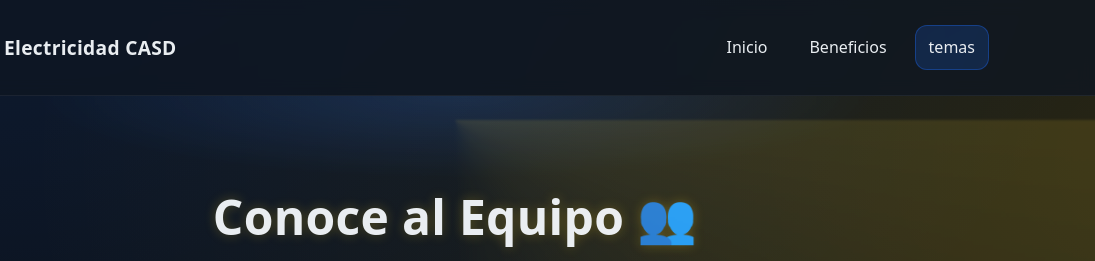
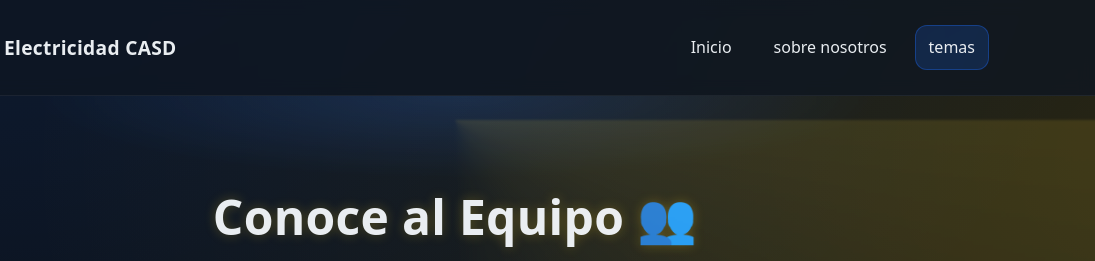
Before and after one commit to Darkness-cmd/BLOGCASD2, a plain HTML site: page aboutme.html in a window 1280 px wide. Shown: the top 261 px of the page, 185-1280 px from the left. Drawn offline with nearby package versions, Linux system fonts and the light colour scheme.

Commit message:
Update aboutme.html

```diff
--- a/aboutme.html
+++ b/aboutme.html
@@ -70,7 +70,7 @@
       </div>
       <div class="menu">
         <a data-link href="index.html">Inicio</a>
-        <a data-link href="beneficios.html">Beneficios</a>
+        <a data-link href="aboutme.html">sobre nosotros</a>
         <a data-link href="temas.html" class="active">temas</a>
       </div>
     </div>
```
